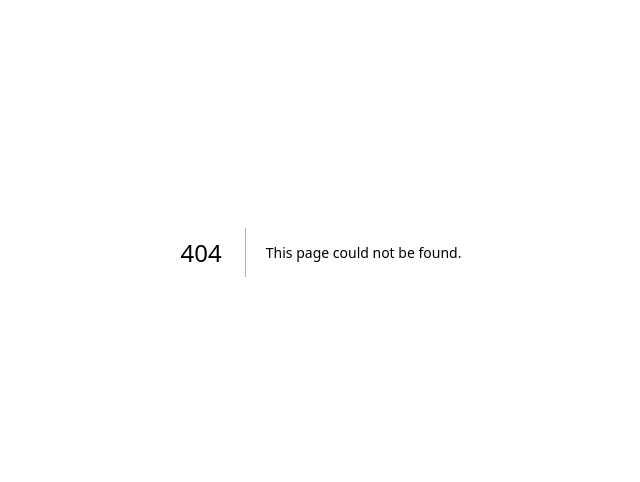
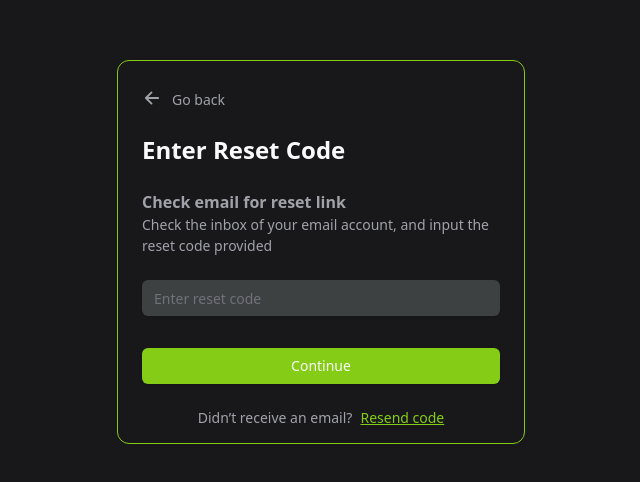
Before and after one commit to Eeoleir/syntactics-pomodoro-client, a Next.js app: page /reset-code in a window 1280 px wide. Before the commit this address had no page. Shown: the part 148-630 px from the top of the page, without its empty margins (319-959 px from the left). Built offline with nearby package versions, Linux system fonts and the light colour scheme.

Commit message:
feature/ recovery code page

```diff
--- /dev/null
+++ b/app/(pages)/(authentication)/reset-code/page.tsx
@@ -0,0 +1,132 @@
+"use client";
+
+import { Button } from "@/components/ui/button";
+import { useForm } from "react-hook-form";
+import { z } from "zod";
+import { zodResolver } from "@hookform/resolvers/zod";
+import { Input } from "@/components/ui/input";
+import { useRouter } from "next/navigation";
+import { IoArrowBack } from "react-icons/io5";
+import { useState, useEffect } from "react";
+
+import { Form, FormControl, FormField, FormItem } from "@/components/ui/form";
+
+const formSchema = z.object({
+  recoveryCode: z.string().min(6),
+});
+
+type FormValues = z.infer<typeof formSchema>;
+
+export default function ResetCode() {
+  const router = useRouter();
+  const [timer, setTimer] = useState<number>(0);
+  const [isCounting, setIsCounting] = useState<boolean>(false);
+
+  const startTimer = () => {
+    setTimer(300);
+    setIsCounting(true);
+  };
+
+  useEffect(() => {
+    if (timer > 0 && isCounting) {
+      const interval = setInterval(() => {
+        setTimer((prev) => prev - 1);
+      }, 1000);
+      return () => clearInterval(interval);
+    } else if (timer === 0) {
+      setIsCounting(false);
+    }
+  }, [timer, isCounting]);
+  const form = useForm<FormValues>({
+    resolver: zodResolver(formSchema),
+    defaultValues: {
+      recoveryCode: "",
+    },
+  });
+  const formatTime = (seconds: number) => {
+    const minutes = Math.floor(seconds / 60);
+    const remainingSeconds = seconds % 60;
+    return `${minutes}:${remainingSeconds < 10 ? "0" : ""}${remainingSeconds}`;
+  };
+
+  const onSubmit = (values: FormValues) => {
+    console.log("Form data:", values);
+    router.push("/new-password");
+  };
+
+  return (
+    <section className="content w-full h-screen mx-auto bg-[#18181B] text-[#FAFAFA] flex justify-center items-center flex-col">
+      {isCounting && (
+        <div className=" text-sm text-red font-bold left-0 ">
+          Resend Code in {formatTime(timer)}
+        </div>
+      )}
+      <div className="flex h-[384px] w-[408px] border-[1px] rounded-xl bg-[#18181B] border-[#84CC16] flex-col">
+        <div
+          className="title flex flex-row h-auto p-6 pb-0 items-center gap-[10px] cursor-pointer"
+          onClick={() => router.back()}
+        >
+          <IoArrowBack className="text-[20px] text-zinc-400" />
+          <p className="text-[14px] mt-1 text-zinc-400 font-normal">Go back</p>
+        </div>
+        <div className="form text-[14px] p-6 pb-0 pt-6">
+          <div className="text pb-6">
+            <h2 className="text-2xl font-semibold">Enter Reset Code</h2>
+            <h3 className="text-zinc-400 text-[16px] font-[700] pt-6">
+              Check email for reset link
+            </h3>
+            <p className="text-zinc-400">
+              Check the inbox of your email account, and input the reset code
+              provided
+            </p>
+          </div>
+          <Form {...form}>
+            <form
+              onSubmit={form.handleSubmit(onSubmit)}
+              className="space-y-3 text-left"
+            >
+              <FormField
+                control={form.control}
+                name="recoveryCode"
+                render={({ field }) => (
+                  <FormItem>
+                    <FormControl>
+                      <Input
+                        required
+                        className="w-full bg-[#3D4142] border-none px-3 py-1"
+                        placeholder="Enter reset code"
+                        {...field}
+                      />
+                    </FormControl>
+                  </FormItem>
+                )}
+              />
+
+              <div className="Request-btn pt-5">
+                <Button type="submit" className="bg-[#84CC16] w-full">
+                  Continue
+                </Button>
+              </div>
+            </form>
+          </Form>
+        </div>
+        <div className="links text-zinc-400 p-6 flex flex-col items-center text-sm space-y-1">
+          <p>
+            Didn’t receive an email?
+            <button
+              className={`underline ml-2 ${
+                isCounting
+                  ? "text-gray-500 cursor-not-allowed"
+                  : "text-[#84CC16]"
+              }`}
+              onClick={startTimer}
+              disabled={isCounting}
+            >
+              Resend code
+            </button>
+          </p>
+        </div>
+      </div>
+    </section>
+  );
+}
--- /dev/null
+++ b/components/custom/code_timer.tsx
@@ -0,0 +1 @@
+//
```
Also changed, not shown: app/(pages)/(authentication)/forgot-password/page.tsx (+8 -15 lines), components/custom/sample_component.tsx (deleted).
